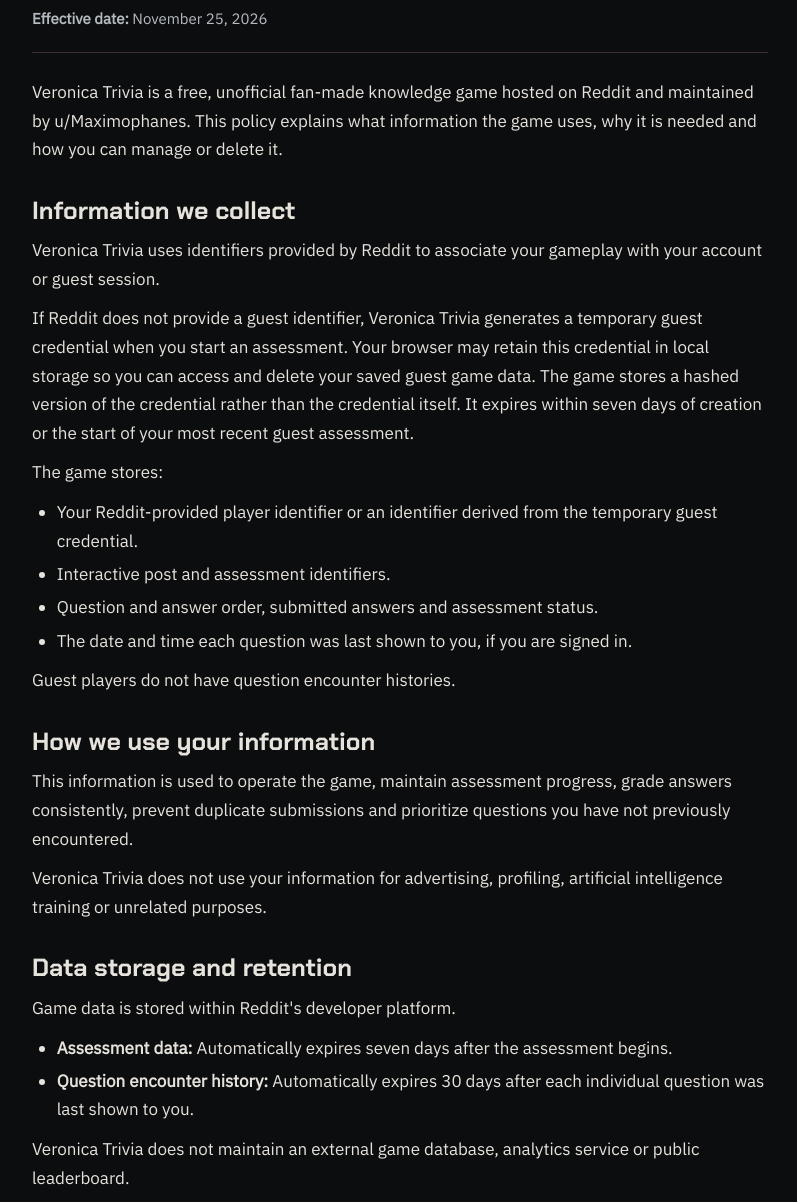
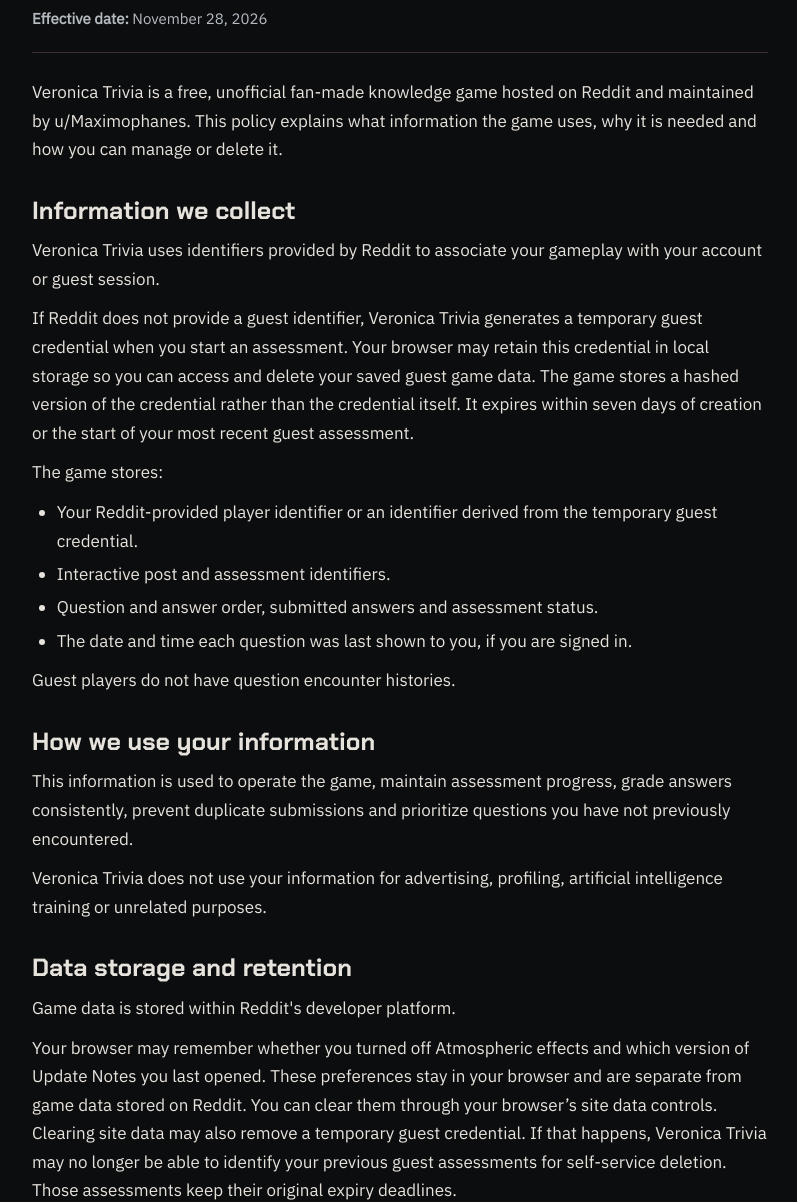
Before and after one commit to Maximophanes/veronica-trivia-legal, a plain HTML site: page privacy.html in a window 1280 px wide. Shown: the part 212-1414 px from the top of the page, without its empty margins (240-1037 px from the left). Drawn offline with Linux system fonts and the light colour scheme.

Commit message:
Disclose browser-local preferences in the Privacy Policy

```diff
--- a/privacy.html
+++ b/privacy.html
@@ -26,7 +26,7 @@
     <article aria-labelledby="document-title">
       <header class="document-header">
         <h1 id="document-title">Veronica Trivia — Privacy Policy</h1>
-        <p class="effective-date"><strong>Effective date:</strong> <time datetime="2026-11-25">November 25, 2026</time></p>
+        <p class="effective-date"><strong>Effective date:</strong> <time datetime="2026-11-28">November 28, 2026</time></p>
       </header>
       <p>Veronica Trivia is a free, unofficial fan-made knowledge game hosted on Reddit and maintained by u/Maximophanes. This policy explains what information the game uses, why it is needed and how you can manage or delete it.</p>
 
@@ -53,6 +53,7 @@
       <section>
         <h2>Data storage and retention</h2>
         <p>Game data is stored within Reddit's developer platform.</p>
+        <p>Your browser may remember whether you turned off Atmospheric effects and which version of Update Notes you last opened. These preferences stay in your browser and are separate from game data stored on Reddit. You can clear them through your browser’s site data controls. Clearing site data may also remove a temporary guest credential. If that happens, Veronica Trivia may no longer be able to identify your previous guest assessments for self-service deletion. Those assessments keep their original expiry deadlines.</p>
         <ul>
           <li><strong>Assessment data:</strong> Automatically expires seven days after the assessment begins.</li>
           <li><strong>Question encounter history:</strong> Automatically expires 30 days after each individual question was last shown to you.</li>
```
